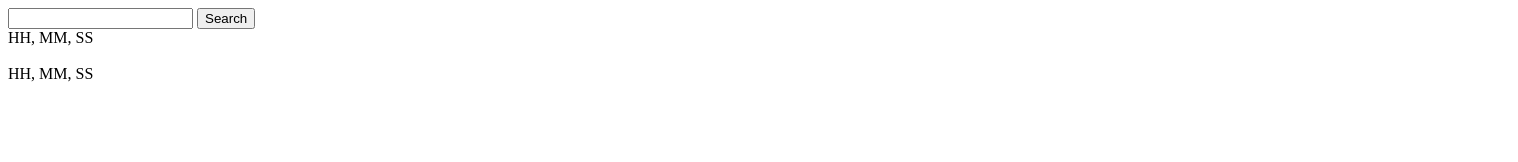
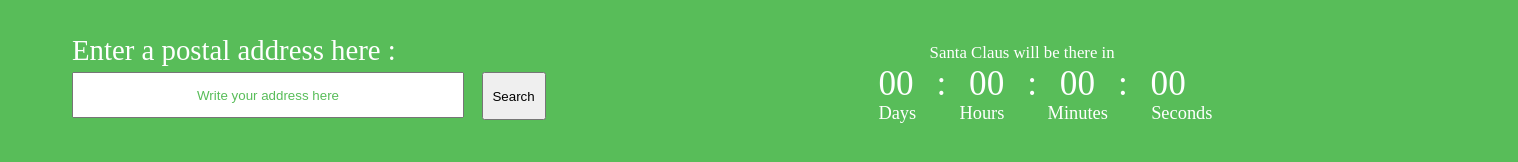
Before and after one commit to algosup/2022-2023-project-2-santa-time-Project-6-group, a plain HTML site: page SantaClock.html in a window 1280 px wide. Shown: the whole page, 1518 px wide, since content can reach past the window. Drawn offline with Linux system fonts and the light colour scheme.

Commit message:
update html/js/css
First update to look like mockups

```diff
--- a/SantaClock.css
+++ b/SantaClock.css
@@ -0,0 +1,60 @@
+body{
+    background-color: #58BD59;
+}
+#text1{
+    color: white;
+    position: absolute;
+    margin-left:5%;
+    margin-top: 2%;
+    font-size: 180%;
+}
+#input{
+    position: absolute;
+    margin-top: 5%;
+    margin-left: 5%;
+    width: 30%;
+    height: 5%;
+    color: #58BD59;
+}
+#input::placeholder{
+    text-align: center;
+    color: #58BD59;
+
+}
+#searchButton{
+    position:absolute;
+    margin-top: 5%;
+    margin-left: 37%;
+    width: 5%;
+    height: 6%;
+
+}
+#text2{
+    position: absolute;
+
+    color: white;
+    position: absolute;
+    margin-left: 72%;
+    margin-top: 1.3%;
+    font-size: 105%;
+}
+#remaining{
+    position: absolute;
+    color:white;
+    width: 50%;
+    height: 5%;
+    font-size: 220%;
+    margin-left: 68%;
+    margin-top: 3%;
+    word-spacing: 0.4em;
+
+}
+#text3{
+    position: absolute;
+    color: white;
+    position: absolute;
+    margin-left: 68%;
+    margin-top: 6%;
+    font-size: 115%;
+    word-spacing: 2.1em;
+}
--- a/SantaClock.html
+++ b/SantaClock.html
@@ -1,10 +1,15 @@
 <!DOCTYPE html>
 <link rel="stylesheet" href="SantaClock.css">
 <html>
-<input type="text" id="input" maxlength="50">
-<button onclick="Search(document.getElementById('input').value)"> Search</button></br>
-<div id="time">HH, MM, SS</div> </br>
-<div id="remaining">HH, MM, SS</div>
+    <title> Santa Clock</title>
+    <link rel="shortcut icon" href="./sleigh.png">
+
+<div id="text1">Enter a postal address here :</div>
+<input type="text" id="input" maxlength="70" placeholder="Write your address here" spellcheck="true">
+<button onclick="Search(document.getElementById('input').value)" id="searchButton"> Search</button></br>
+<div id="text2"> Santa Claus will be there in</div>
+<div id="remaining">00 : 00 : 00 : 00</div>
+<div id="text3">Days Hours Minutes Seconds</div>
 
 
 </html>
--- a/SantaClock.js
+++ b/SantaClock.js
@@ -15,9 +15,7 @@
 
             if (name == address[location].addressName && country ==address[location].Country) {
                 setInterval(function () {
-                    var time = SolarTime(address[location].longitude, address[location].timezone)
                     var RemainingTime = SantArrival(address[location].longitude, address[location].timezone)
-                    document.getElementById("time").innerHTML = time[0] + "h : " + time[1] + "m : " + time[2] + "s"
                     document.getElementById("remaining").innerHTML =RemainingTime[0]+" days "+ RemainingTime[1] + "h : " + RemainingTime[2] + "m : " + RemainingTime[3] + "s"
                 }, 1000)
             }
```
Also changed, not shown: sleigh.png (added), 1 other file.
